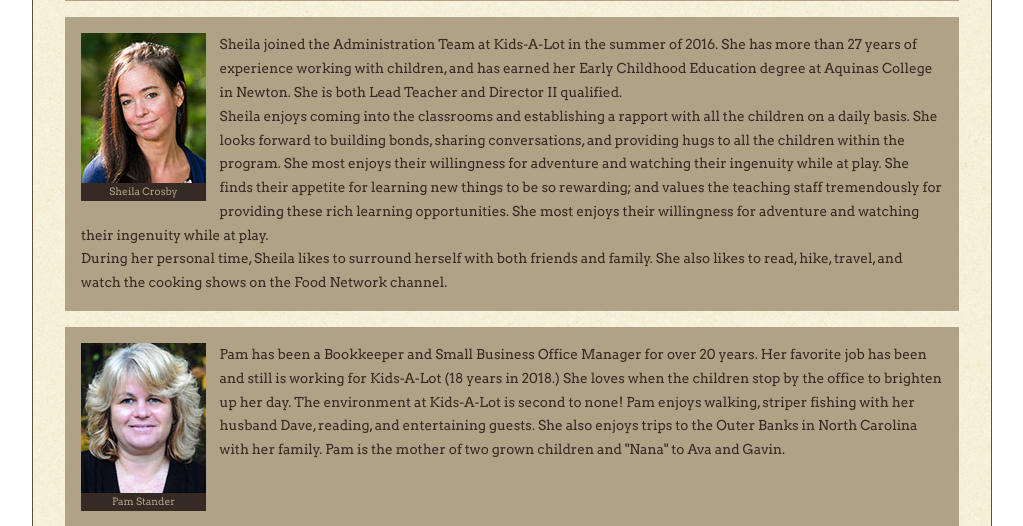
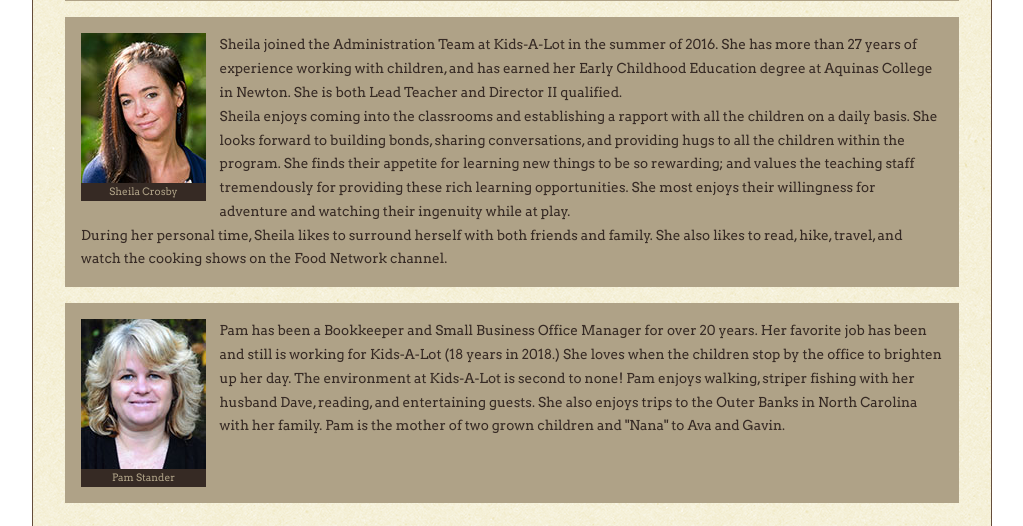
Before and after one commit to gulrenor/kids-a-lot, a PHP site: page / in a window 1280 px wide. Shown: the part 1588-2114 px from the top of the page, without its empty margins (128-1151 px from the left). Run offline with PHP 8.4, Linux system fonts and the light colour scheme; some libraries are stand-ins or nearby versions; some web fonts are replaced.

Commit message:
Updated bio

```diff
--- a/index.php
+++ b/index.php
@@ -53,7 +53,7 @@
       <span>Sheila Crosby</span>
     </div>
     <p>Sheila joined the Administration Team at Kids-A-Lot in the summer of 2016. She has more than 27 years of experience working with children, and has earned her Early Childhood Education degree at Aquinas College in Newton. She is both Lead Teacher and Director II qualified.</p>
-    <p>Sheila enjoys coming into the classrooms and establishing a rapport with all the children on a daily basis. She looks forward to building bonds, sharing conversations, and providing hugs to all the children within the program. She most enjoys their willingness for adventure and watching their ingenuity while at play. She finds their appetite for learning new things to be so rewarding; and values the teaching staff tremendously for providing these rich learning opportunities. She most enjoys their willingness for adventure and watching their ingenuity while at play.</p>
+    <p>Sheila enjoys coming into the classrooms and establishing a rapport with all the children on a daily basis. She looks forward to building bonds, sharing conversations, and providing hugs to all the children within the program. She finds their appetite for learning new things to be so rewarding; and values the teaching staff tremendously for providing these rich learning opportunities. She most enjoys their willingness for adventure and watching their ingenuity while at play.</p>
     <p>During her personal time, Sheila likes to surround herself with both friends and family. She also likes to read, hike, travel, and watch the cooking shows on the Food Network channel.</p>
   </div>
 
```
